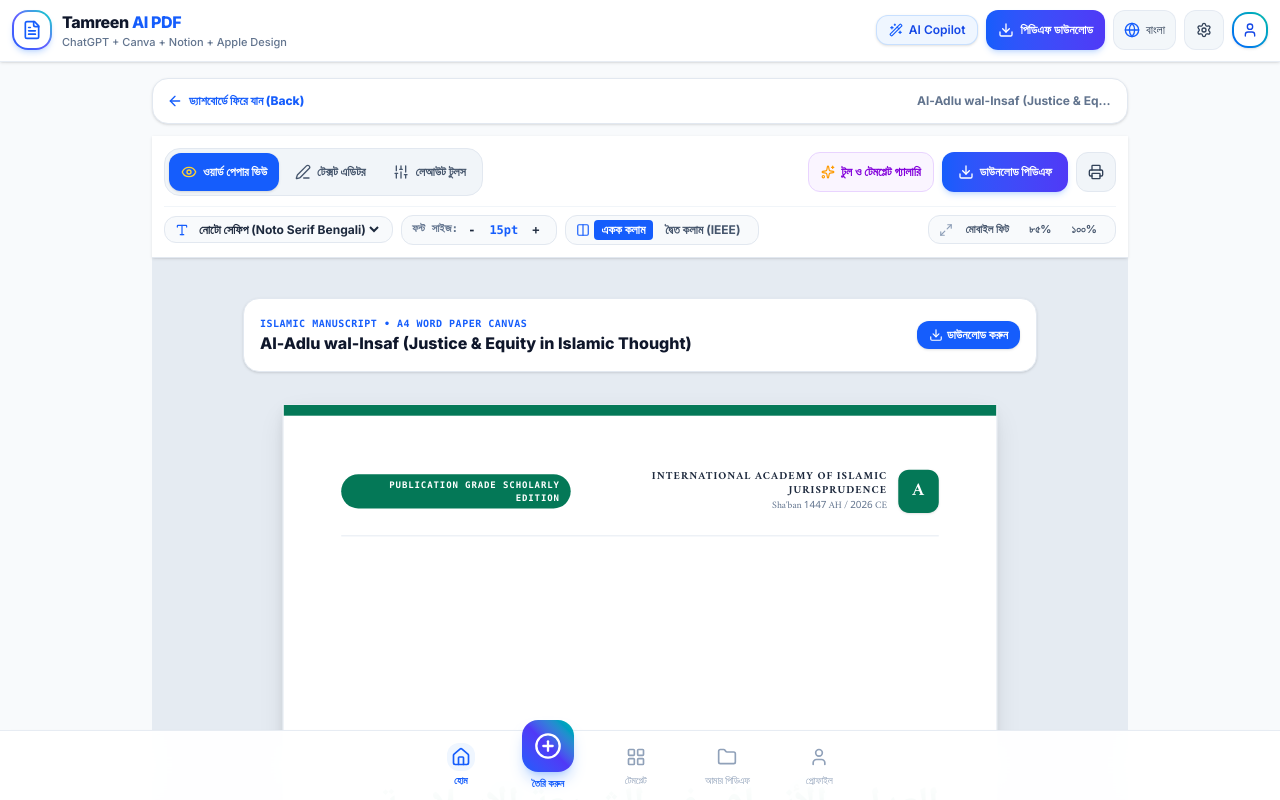
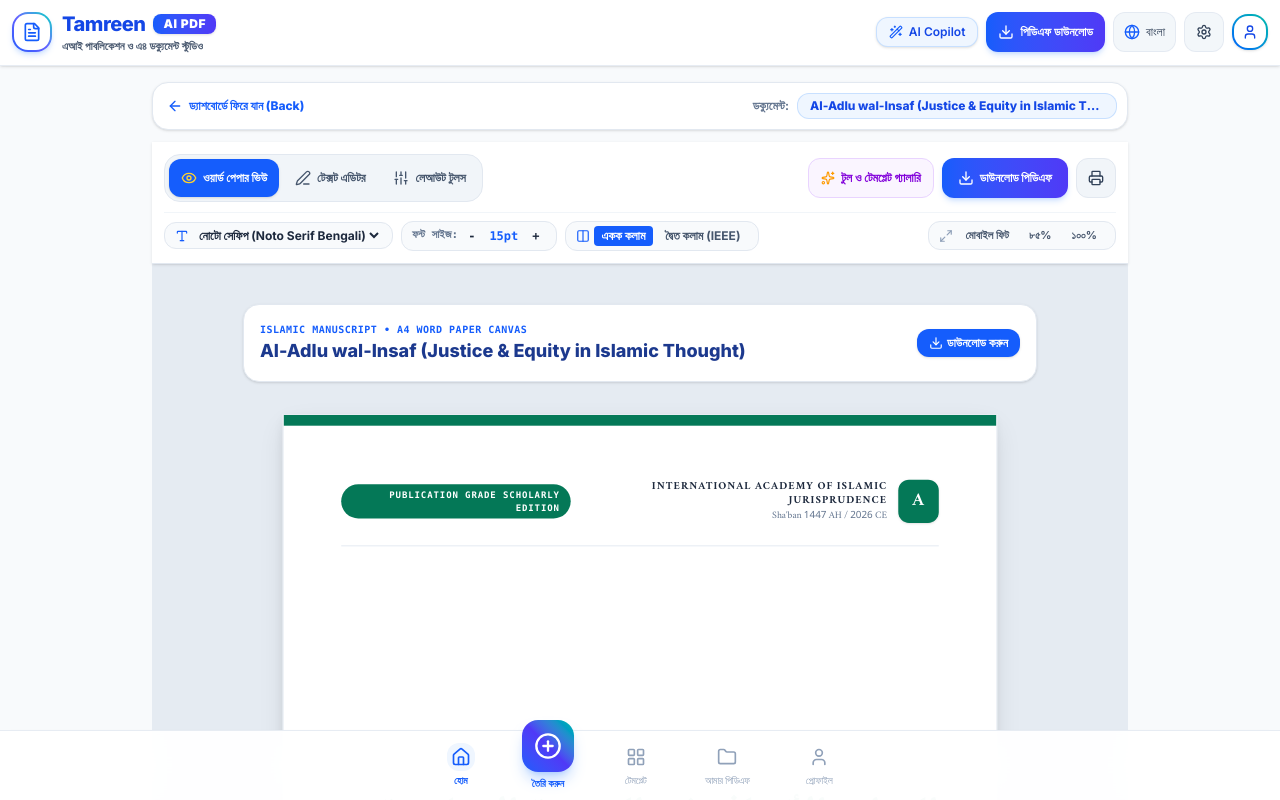
Before and after one commit to jbjobayer/Tamreen-pdf-maker, a React (Vite) app: page / in a window 1280 px wide. Both pictures are taken after a click on the button "পিডিএফ ডাউনলোড". Shown: the top 800 px of the page. Built offline with nearby package versions, Linux system fonts and the light colour scheme; a web font is replaced by a local one.

Commit message:
style: update header and document title UI
Enhance visual hierarchy and branding in the header and document title display to improve user experience and consistency.

```diff
--- a/src/App.tsx
+++ b/src/App.tsx
@@ -168,9 +168,12 @@
                 <ArrowLeft className="w-4 h-4" />
                 <span>ড্যাশবোর্ডে ফিরে যান (Back)</span>
               </button>
-              <span className="text-xs font-bold text-slate-500 truncate max-w-[200px]">
-                {currentDoc.title}
-              </span>
+              <div className="flex items-center gap-2">
+                <span className="text-xs font-bold text-slate-500 hidden sm:inline">ডক্যুমেন্ট:</span>
+                <span className="text-xs font-extrabold text-blue-700 dark:text-blue-300 bg-blue-50 dark:bg-blue-950/60 px-3 py-1 rounded-xl border border-blue-200/80 dark:border-blue-800/60 truncate max-w-[220px] sm:max-w-[320px]">
+                  {currentDoc.title || 'শিরোনামহীন ডক্যুমেন্ট'}
+                </span>
+              </div>
             </div>
 
             <StudioCanvas
--- a/src/components/Header.tsx
+++ b/src/components/Header.tsx
@@ -57,13 +57,16 @@
             </div>
           </div>
           <div>
-            <div className="flex items-center gap-1.5">
-              <span className="font-extrabold text-base tracking-tight font-inter text-slate-900 dark:text-white">
-                Tamreen <span className="text-blue-600">AI PDF</span>
+            <div className="flex items-center gap-2">
+              <span className="font-extrabold text-lg sm:text-xl tracking-tight text-blue-700 dark:text-blue-400">
+                Tamreen
+              </span>
+              <span className="px-2.5 py-0.5 rounded-lg text-xs font-black bg-gradient-to-r from-blue-600 to-indigo-600 text-white shadow-sm tracking-wider">
+                AI PDF
               </span>
             </div>
-            <p className="text-[11px] text-slate-500 dark:text-slate-400 hidden sm:block font-medium">
-              ChatGPT + Canva + Notion + Apple Design
+            <p className="text-[11px] text-slate-600 dark:text-slate-300 hidden sm:block font-bold">
+              এআই পাবলিকেশন ও এ৪ ডক্যুমেন্ট স্টুডিও
             </p>
           </div>
         </div>
--- a/src/components/StudioCanvas.tsx
+++ b/src/components/StudioCanvas.tsx
@@ -373,7 +373,7 @@
                 <span className="text-[10px] font-bold uppercase tracking-wider text-blue-600 font-mono">
                   {document.documentType} • A4 WORD PAPER CANVAS
                 </span>
-                <h2 className="font-extrabold text-slate-900 dark:text-white text-base">
+                <h2 className="font-extrabold text-blue-900 dark:text-blue-100 text-base sm:text-lg">
                   {document.title}
                 </h2>
               </div>
```
